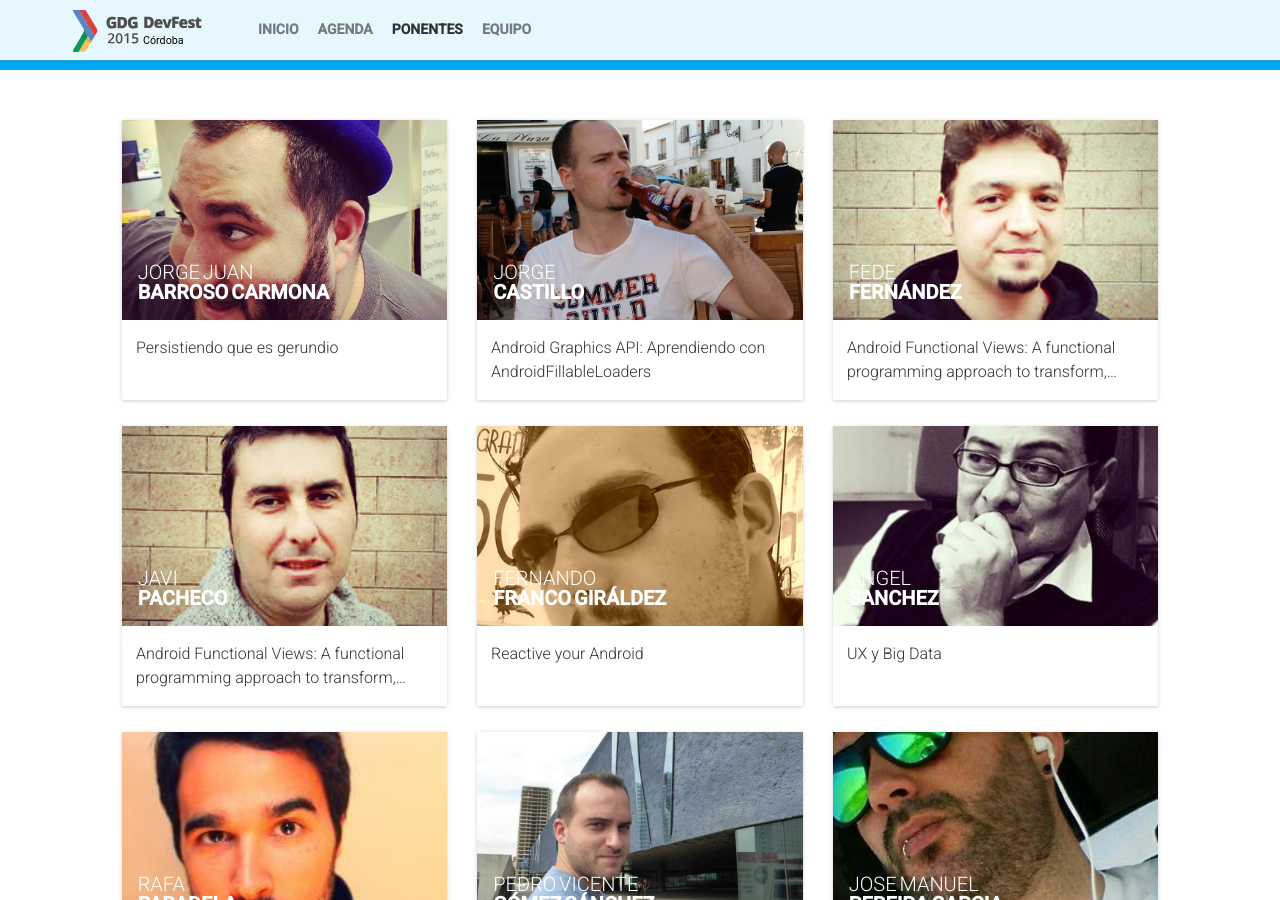
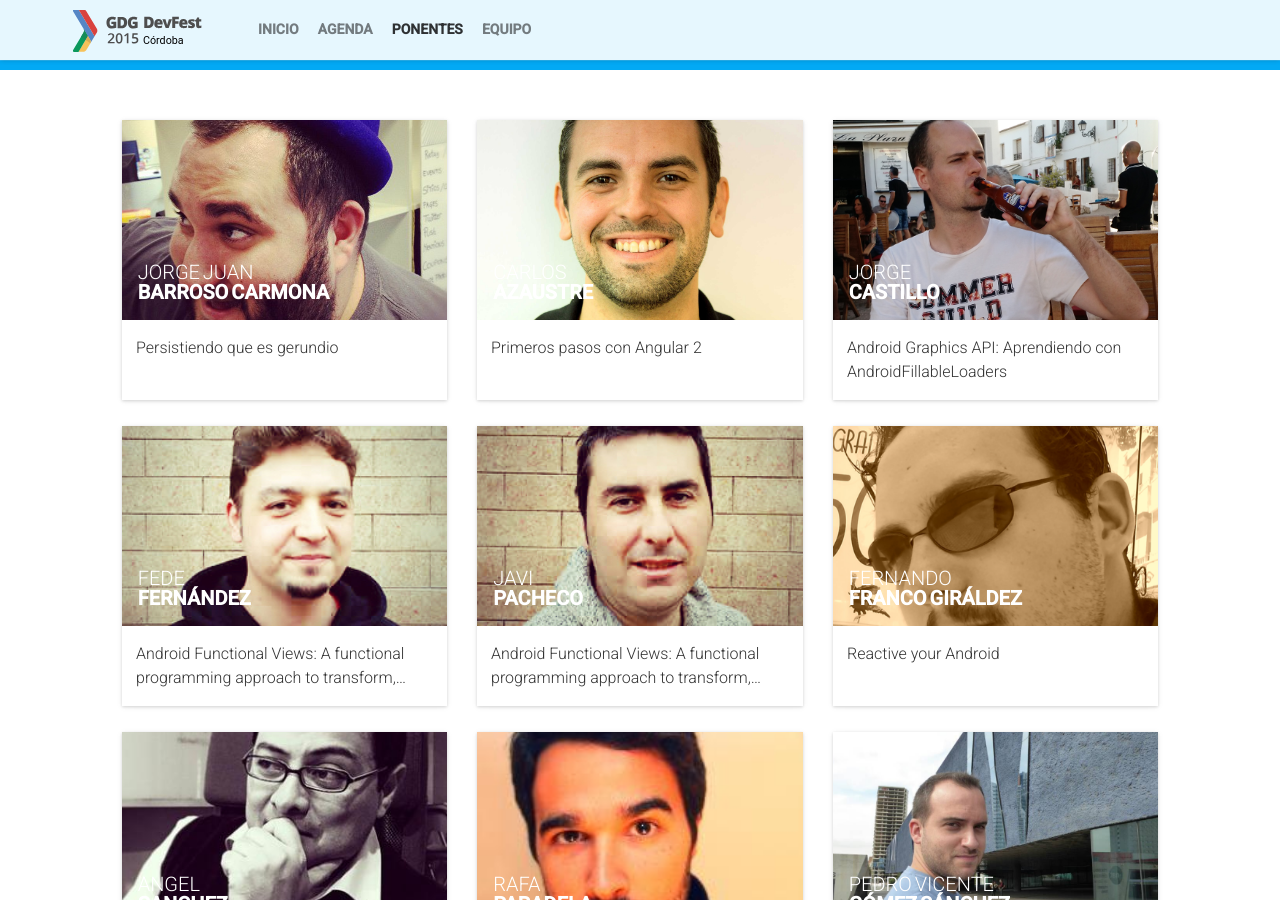
Before and after one commit to GDGCordoba/DevFest2015, a Jekyll site: the page built from speakers.html, in a window 1280 px wide and 900 px high, scrolled down 337 px. Built offline with Jekyll 4.4.1, drawn with Linux system fonts in a browser that asks for light colours; nearby versions of some CDN libraries; comment, search, counter and statistics services are not loaded; some of the changed lines change nothing that is shown.

Commit message:
Mapa cambiado, ponentes arreglados

```diff
--- a/_config.yml
+++ b/_config.yml
@@ -88,9 +88,9 @@
 eventStartTime: "2015-11-06T09:30"
 eventDoorTime: "09:30"
 eventEndTime: "2015-11-06T19:00"
-eventPlaceCoordinates: "37.884903,-4.787322"
-mapCenterCoordinates: "37.884903,-4.787322"
-mapMobileCenterCoordinates: "37.884903,-4.787322"
+eventPlaceCoordinates: "37.8847436,-4.7880113"
+mapCenterCoordinates: "37.8847436,-4.7880113"
+mapMobileCenterCoordinates: "37.8847436,-4.7880113"
 
 # Venue Block
 venueBlockTitle: "Localización"
@@ -161,8 +161,8 @@
 findWayBicycling: "Bici"
 findWayTransit: "Transporte Público"
 findWayFindFlight: "Vuelo"
-logisticsMapCenterCoordinates: "37.884903,-4.787322"
-logisticsMapMobileCenterCoordinates: "37.884903,-4.787322"
+logisticsMapCenterCoordinates: "37.8847436,-4.7880113"
+logisticsMapMobileCenterCoordinates: "37.8847436,-4.7880113"
 
 # Logistics Direction Details Block
 
```
Also changed, not shown: _data/sessions.yml (+1 -10 lines), _data/speakers.yml (+1 -13 lines).
